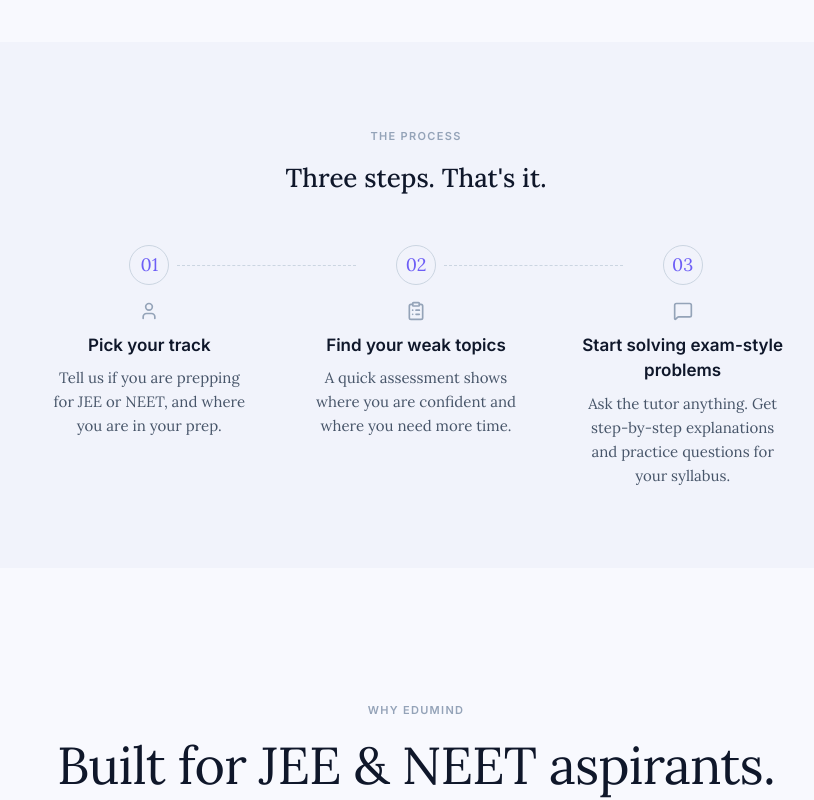
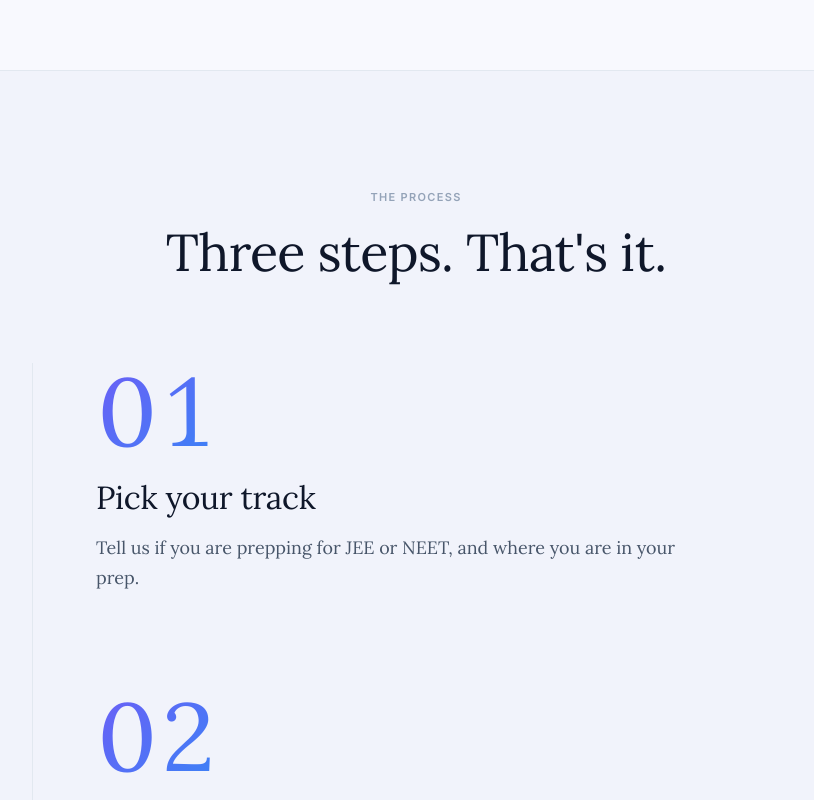
Before and after one commit to Vxrun19/Edumind, a Next.js app in the folder edumind/: page / in a window 1280 px wide. Shown: the part 2200-3000 px from the top of the page, without its empty margins (224-1038 px from the left). Built offline with nearby package versions, Linux system fonts and the light colour scheme; no server answers.

Commit message:
Redesign How It Works as connected sequence in new design system
Co-Authored-By: Claude Opus 4.7 (1M context) <noreply@anthropic.com>

```diff
--- a/edumind/src/components/landing/how-it-works-section.tsx
+++ b/edumind/src/components/landing/how-it-works-section.tsx
@@ -1,88 +1,169 @@
 'use client'
 
-import { User, ClipboardList, MessageSquare } from 'lucide-react'
-import { StaggerContainer, StaggerItem } from '@/components/animations'
+import { motion, useReducedMotion, type Variants } from 'framer-motion'
+import {
+  ScrollReveal,
+  StaggerContainer,
+  StaggerItem,
+} from '@/components/animations'
 
-const steps = [
+const easing: [number, number, number, number] = [0.16, 1, 0.3, 1]
+
+// Three honest steps — copy preserved verbatim from the previous version.
+// These describe what actually happens when a user signs up: pick a track
+// in onboarding, take the assessment to surface weak topics, then chat
+// with the tutor for explanations and practice. No new claims.
+const STEPS = [
   {
     num: '01',
-    icon: User,
     title: 'Pick your track',
-    desc: 'Tell us if you are prepping for JEE or NEET, and where you are in your prep.',
+    body: 'Tell us if you are prepping for JEE or NEET, and where you are in your prep.',
   },
   {
     num: '02',
-    icon: ClipboardList,
     title: 'Find your weak topics',
-    desc: 'A quick assessment shows where you are confident and where you need more time.',
+    body: 'A quick assessment shows where you are confident and where you need more time.',
   },
   {
     num: '03',
-    icon: MessageSquare,
     title: 'Start solving exam-style problems',
-    desc: 'Ask the tutor anything. Get step-by-step explanations and practice questions for your syllabus.',
+    body: 'Ask the tutor anything. Get step-by-step explanations and practice questions for your syllabus.',
   },
-]
+] as const
 
 export function HowItWorksSection() {
+  const prefersReducedMotion = useReducedMotion()
+
+  // Number gets a scale+fade; title and body use the standard StaggerItem
+  // fade+rise. The number lands first as the "station" of the step, then
+  // the type follows.
+  const numberVariants: Variants = prefersReducedMotion
+    ? {
+        initial: { opacity: 0 },
+        whileInView: {
+          opacity: 1,
+          transition: { duration: 0.4, ease: easing },
+        },
+      }
+    : {
+        initial: { opacity: 0, scale: 0.92 },
+        whileInView: {
+          opacity: 1,
+          scale: 1,
+          transition: { duration: 0.55, ease: easing },
+        },
+      }
+
   return (
     <section
       id="how-it-works"
-      className="px-6 mt-[100px] py-20"
-      style={{ background: 'var(--bg-muted)' }}
+      className="relative px-6 mt-24 md:mt-32 py-20 md:py-28"
+      style={{
+        background: 'var(--bg-muted)',
+        borderTop: '1px solid var(--border)',
+        borderBottom: '1px solid var(--border)',
+      }}
+      aria-labelledby="how-it-works-heading"
     >
-      <div className="max-w-3xl mx-auto text-center">
-        <span className="label-text">THE PROCESS</span>
+      <div className="max-w-3xl mx-auto">
+        {/* Section header — centered editorial label + serif H2 */}
+        <ScrollReveal>
+          <div className="text-center">
+            <span className="label">The process</span>
             <h2
-          className="font-serif text-[26px] font-medium mt-3"
-          style={{ color: 'var(--text-primary)' }}
+              id="how-it-works-heading"
+              className="font-serif font-normal mt-4"
+              style={{
+                color: 'var(--text-primary)',
+                fontSize: 'clamp(32px, 4.5vw, 52px)',
+                lineHeight: 1.15,
+                letterSpacing: '-0.015em',
+              }}
             >
               {"Three steps. That's it."}
             </h2>
+          </div>
+        </ScrollReveal>
 
-        <StaggerContainer className="grid md:grid-cols-3 gap-8 mt-12 relative" stagger={0.1}>
-          {steps.map((step, i) => (
-            <StaggerItem key={step.num}>
-              <div className="flex flex-col items-center text-center relative">
-                {/* Dashed connecting line */}
-                {i < steps.length - 1 && (
+        {/* Steps.
+         *  A single continuous hairline runs down the left side, threading
+         *  the three giant numbers together. This is the section's
+         *  distinguishing move vs. "Why EduMind" — there the entries are
+         *  parallel reasons separated by rules; here they're a SEQUENCE
+         *  connected by a line. The numbers are "stations" on the line;
+         *  the eye flows 01 → 02 → 03 down the page.                     */}
+        <div className="relative mt-16 md:mt-20">
+          {/* The connecting line. Pure-decorative hairline, full height of
+           *  the steps container. Sits at the left edge of the editorial
+           *  column (not the screen edge). */}
           <div
-                    className="hidden md:block absolute top-5 left-[calc(50%+28px)] right-[calc(-50%+28px)]"
+            aria-hidden="true"
+            className="absolute top-0 bottom-0"
             style={{
-                      borderTop: '1px dashed var(--border-strong)',
+              left: '0',
+              width: '1px',
+              background: 'var(--border)',
             }}
           />
-                )}
-                {/* Number circle */}
-                <div
-                  className="relative z-10 flex items-center justify-center w-10 h-10 rounded-full"
-                  style={{ border: '1px solid var(--border-strong)', background: 'var(--bg-muted)' }}
+
+          {/* Steps content — indented right of the line so the line stays
+           *  unobstructed and clearly carries the eye downward. */}
+          <div className="pl-10 md:pl-16">
+            {STEPS.map((step, i) => (
+              <div key={step.num} className={i > 0 ? 'mt-20 md:mt-24' : ''}>
+                <StaggerContainer stagger={0.08} delayChildren={0.05}>
+                  {/* Giant numeral — gradient violet→blue, Lora display.
+                   *  Anchors each step as a distinct "moment" on the line. */}
+                  <motion.div
+                    variants={numberVariants}
+                    className="font-serif gradient-text"
+                    style={{
+                      fontSize: 'clamp(48px, 10vw, 96px)',
+                      lineHeight: 1,
+                      letterSpacing: '-0.02em',
+                      fontVariantNumeric: 'tabular-nums',
+                      display: 'inline-block',
+                    }}
                   >
-                  <span className="font-serif text-[18px]" style={{ color: 'var(--accent)' }}>
                     {step.num}
-                  </span>
-                </div>
-                <step.icon
-                  size={20}
-                  className="mt-4"
-                  style={{ color: 'var(--text-tertiary)' }}
-                />
+                  </motion.div>
+
+                  {/* Title — serif h3, slate-primary, smaller than the
+                   *  number so hierarchy reads number → title → body. */}
+                  <StaggerItem className="mt-4 md:mt-5">
                     <h3
-                  className="font-sans text-[17px] font-semibold mt-3"
-                  style={{ color: 'var(--text-primary)' }}
+                      className="font-serif font-normal"
+                      style={{
+                        color: 'var(--text-primary)',
+                        fontSize: 'clamp(22px, 3vw, 32px)',
+                        lineHeight: 1.2,
+                        letterSpacing: '-0.01em',
+                      }}
                     >
                       {step.title}
                     </h3>
+                  </StaggerItem>
+
+                  {/* Body — serif, slate-secondary, capped at 56ch for
+                   *  comfortable reading column on wide screens. */}
+                  <StaggerItem className="mt-3 md:mt-4">
                     <p
-                  className="font-serif text-[15px] mt-2 max-w-[200px]"
-                  style={{ color: 'var(--text-secondary)', lineHeight: 1.6 }}
+                      className="font-serif"
+                      style={{
+                        color: 'var(--text-secondary)',
+                        fontSize: 'clamp(16px, 1.4vw, 18px)',
+                        lineHeight: 1.65,
+                        maxWidth: '56ch',
+                      }}
                     >
-                  {step.desc}
+                      {step.body}
                     </p>
+                  </StaggerItem>
+                </StaggerContainer>
               </div>
-            </StaggerItem>
             ))}
-        </StaggerContainer>
+          </div>
+        </div>
       </div>
     </section>
   )
```
Lines whose indentation alone changed are shown as unchanged.
